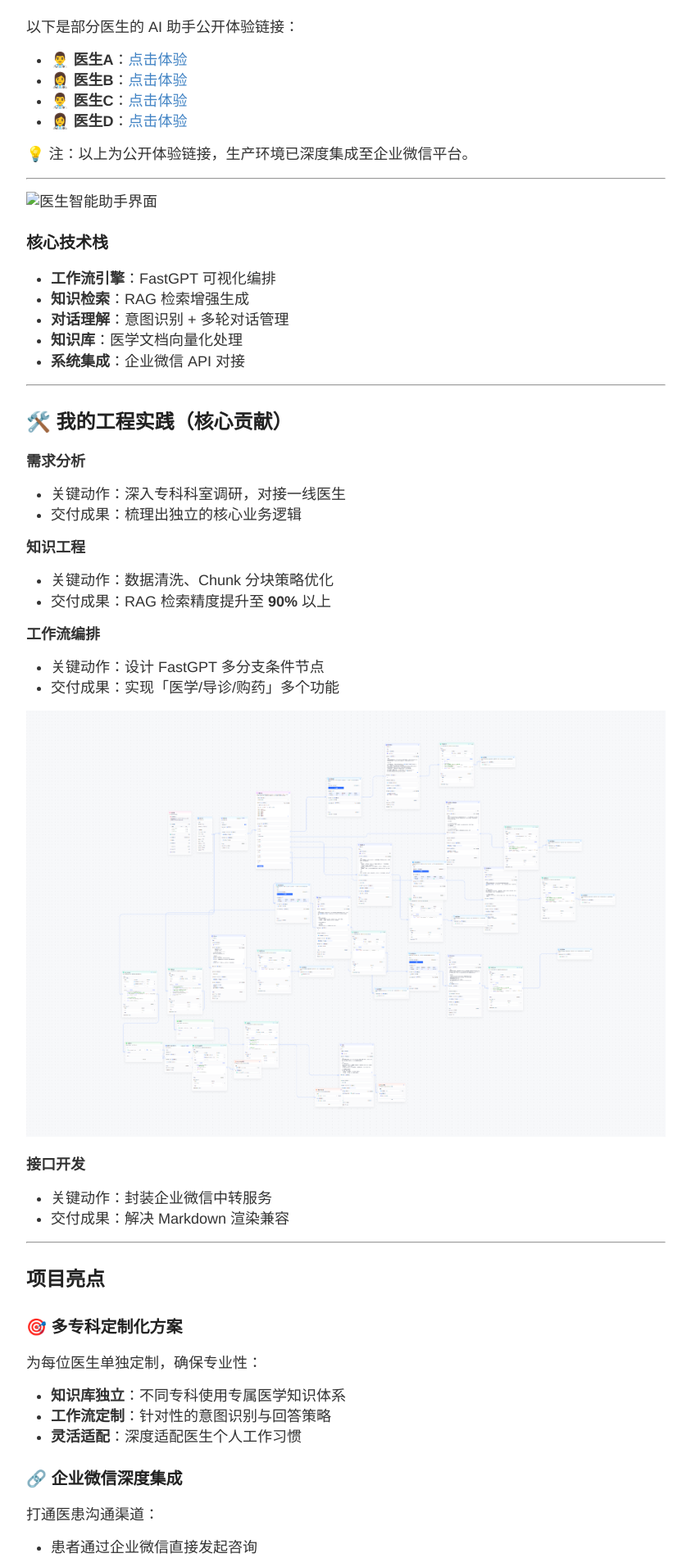
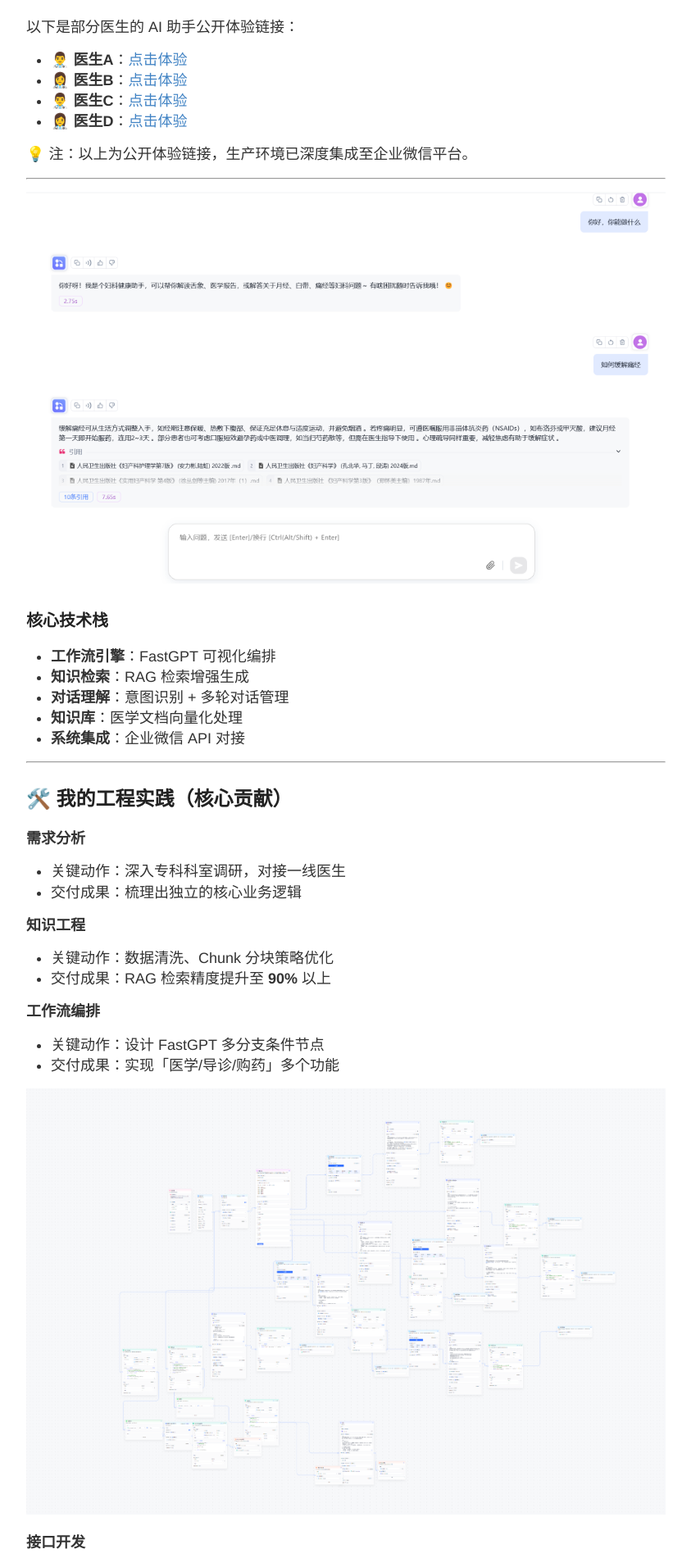
Before and after one commit to G-LJH/G-LJH.github.io, a Jekyll site: the page built from projects/doctor-assistant.md, in a window 1280 px wide. Shown: the part 607-2508 px from the top of the page at 82% size, without its empty margins (218-1061 px from the left). Built offline with Jekyll 4.4.1, drawn with Linux system fonts in a browser that asks for light colours.

Commit message:
fix: move images to assets/images for Jekyll compatibility

```diff
--- a/projects/doctor-assistant.md
+++ b/projects/doctor-assistant.md
@@ -29,7 +29,7 @@
 
 ---
 
-![医生智能助手界面](/projects/images/doctor-assistant-UI.png)
+![医生智能助手界面](/assets/images/doctor-assistant-UI.png)
 
 ### 核心技术栈
 
@@ -55,7 +55,7 @@
 - 关键动作：设计 FastGPT 多分支条件节点
 - 交付成果：实现「医学/导诊/购药」多个功能
 
-![医生智能助手工作流](/images/doctor-assistant-workflow.png)
+![医生智能助手工作流](/assets/images/doctor-assistant-workflow.png)
 
 **接口开发**
 - 关键动作：封装企业微信中转服务
```
Also changed, not shown: projects/fastgpt-agent-tester.md (+2 -2 lines), projects/wecom-archive.md (+1 -1 lines), assets/images/doctor-assistant-UI.png (added), assets/images/doctor-assistant-workflow.png (added), assets/images/fastgpt-report1.png (added), assets/images/fastgpt-report2.png (added), assets/images/wecom-chat-1panel.png (added).
